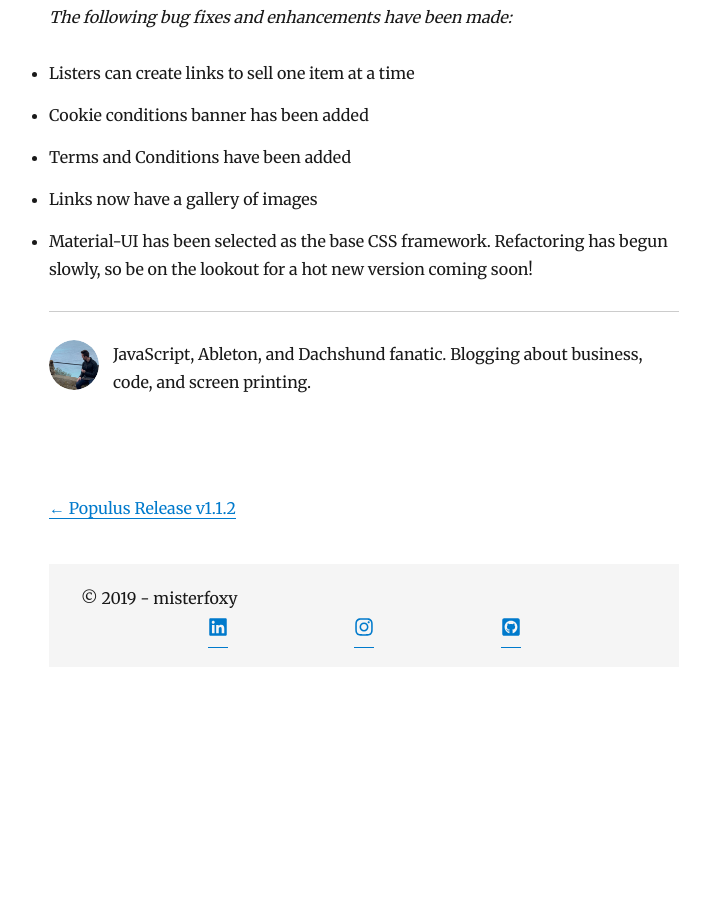
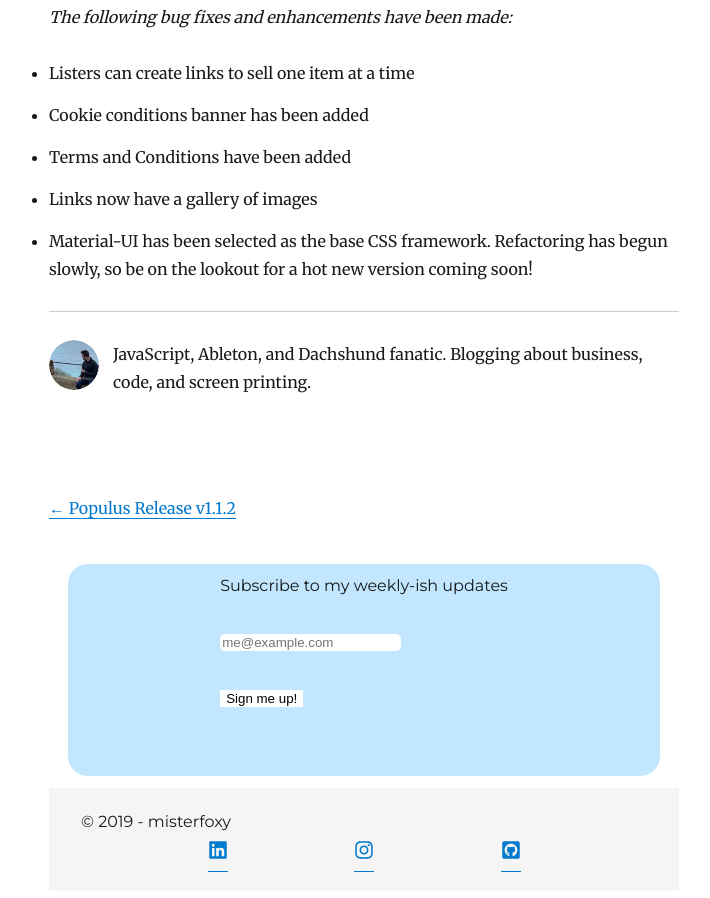
Before and after one commit to misterfoxy/michaelscottfox.com, a Gatsby site: page /populus-release-1-1-3/ in a window 1280 px wide. Shown: the part 220-1118 px from the top of the page, without its empty margins (276-986 px from the left). Before the commit the page ends 971 px from the top, so only its background shows below. Built offline with nearby package versions, Linux system fonts and the light colour scheme; Gatsby itself is replaced by a stand-in of ours; some packages are replaced by stand-ins of ours.

Commit message:
added subscribe form for netlify

```diff
--- a/src/components/layout.js
+++ b/src/components/layout.js
@@ -74,6 +74,7 @@ class Layout extends React.Component {
             textDecoration: 'none',
             display: 'flex',
             flexDirection: 'column',
+            fontFamily:'Montserrat'
           }}
         >
           © {new Date().getFullYear()} -
@@ -89,11 +90,11 @@ class Layout extends React.Component {
 
             }}
           >
-          <a target="_blank" href={`https://linkedin.com/in/michaelscottfox`}>
+          <a href={`https://linkedin.com/in/michaelscottfox`}>
                 <FaLinkedin/>
               </a>
-           <a target="_blank" href="https://instagram.com/misterfoxy"><FaInstagram/></a>
-           <a target="_blank" href='https://github.com/misterfoxy'><FaGithubSquare/></a>
+           <a href="https://instagram.com/misterfoxy"><FaInstagram/></a>
+           <a href='https://github.com/misterfoxy'><FaGithubSquare/></a>
           </div>
 
         </footer>
--- /dev/null
+++ b/src/components/subscribe.js
@@ -0,0 +1,36 @@
+import React from "react"
+
+const Subscribe = props => {
+    return (
+        <div style={{
+            fontFamily: 'Montserrat',
+            padding: '1vh 1vw',
+            margin: '1.5vh 1.5vw',
+            display: 'flex',
+            flexDirection:'column',
+            backgroundColor:'rgb(135, 205, 255, 0.5)',
+            borderRadius:'20px',
+            justifyContent:'space-between',
+            alignItems:'center'
+
+        }}>
+        <form name="subscribe" netlify>
+            <div style={{}}>
+            <p>
+                Subscribe to my weekly-ish updates
+            </p>
+            <p>
+                <input style={{borderRadius: '5px', border:'none'}} type='email' placeholder="me@example.com" name='email'/>
+            </p>
+            </div>
+            <div>
+            <p>
+                <button style={{backgroundColor: 'white', border: 'none'}} type='submit'>Sign me up!</button>
+            </p>
+            </div>
+        </form>
+        </div>
+    )
+}
+
+export default Subscribe;
--- a/src/templates/blog-post.js
+++ b/src/templates/blog-post.js
@@ -1,6 +1,6 @@
 import React from "react"
 import { Link, graphql } from "gatsby"
-
+import Subscribe from '../components/subscribe'
 import Bio from "../components/bio"
 import Layout from "../components/layout"
 import SEO from "../components/seo"
@@ -61,6 +61,7 @@ class BlogPostTemplate extends React.Component {
             )}
           </li>
         </ul>
+        <Subscribe />
       </Layout>
     )
   }
```
Also changed, not shown: 1 other file.
